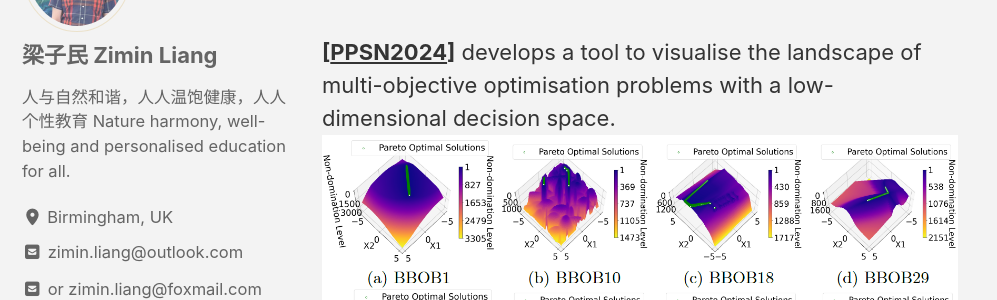
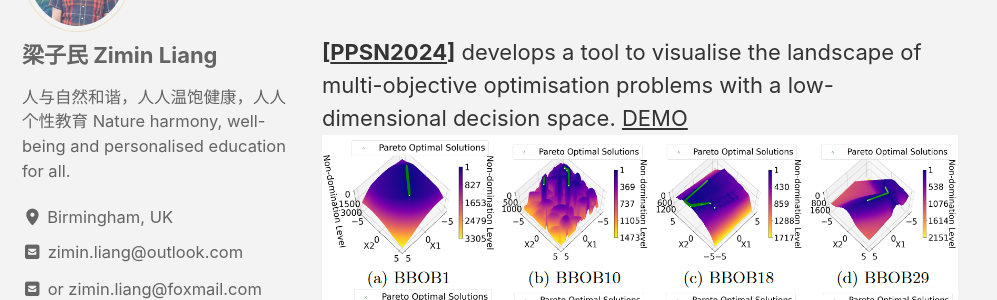
Before and after one commit to Zim-L/Zim-L.github.io, a Jekyll site: the page built from pages/about.md, in a window 1280 px wide and 900 px high, scrolled down 2095 px. Shown: the part 155-455 px from the top of the window, without its empty margins (0-997 px from the left). Built offline with Jekyll 4.4.1, drawn with Linux system fonts in a browser that asks for light colours; cached includes are drawn as plain includes.

Commit message:
about update

```diff
--- a/pages/about.md
+++ b/pages/about.md
@@ -39,7 +39,7 @@ If you are a student and would like to try research projects, you are welcome to
 
 **\[[FOGA2025](https://dl.acm.org/doi/10.1145/3729878.3746700)\]** analyses the features of existing pseudo-Boolean benchmarks and proposes new ones that exhibit more realistic features.
 
-**\[[PPSN2024](https://dl.acm.org/doi/10.1007/978-3-031-70085-9_19)\]** develops a tool to visualise the landscape of multi-objective optimisation problems with a low-dimensional decision space.
+**\[[PPSN2024](https://dl.acm.org/doi/10.1007/978-3-031-70085-9_19)\]** develops a tool to visualise the landscape of multi-objective optimisation problems with a low-dimensional decision space. [DEMO](/problem-landscape/)
 <img src="/assets/images/PPSN2024.png" alt="PPSN2024" width="800" style="display: block; margin: auto;">
 
 **\[[GECCO2023](https://dl.acm.org/doi/10.1145/3583133.3590646)\]** showed that non-elitist MOEAs can compete with well-known elitist MOEAs (NSGA-II, SMS-EMOA and NSGA-III) on several combinatorial problems, especially for those with rugged fitness landscapes.
```
